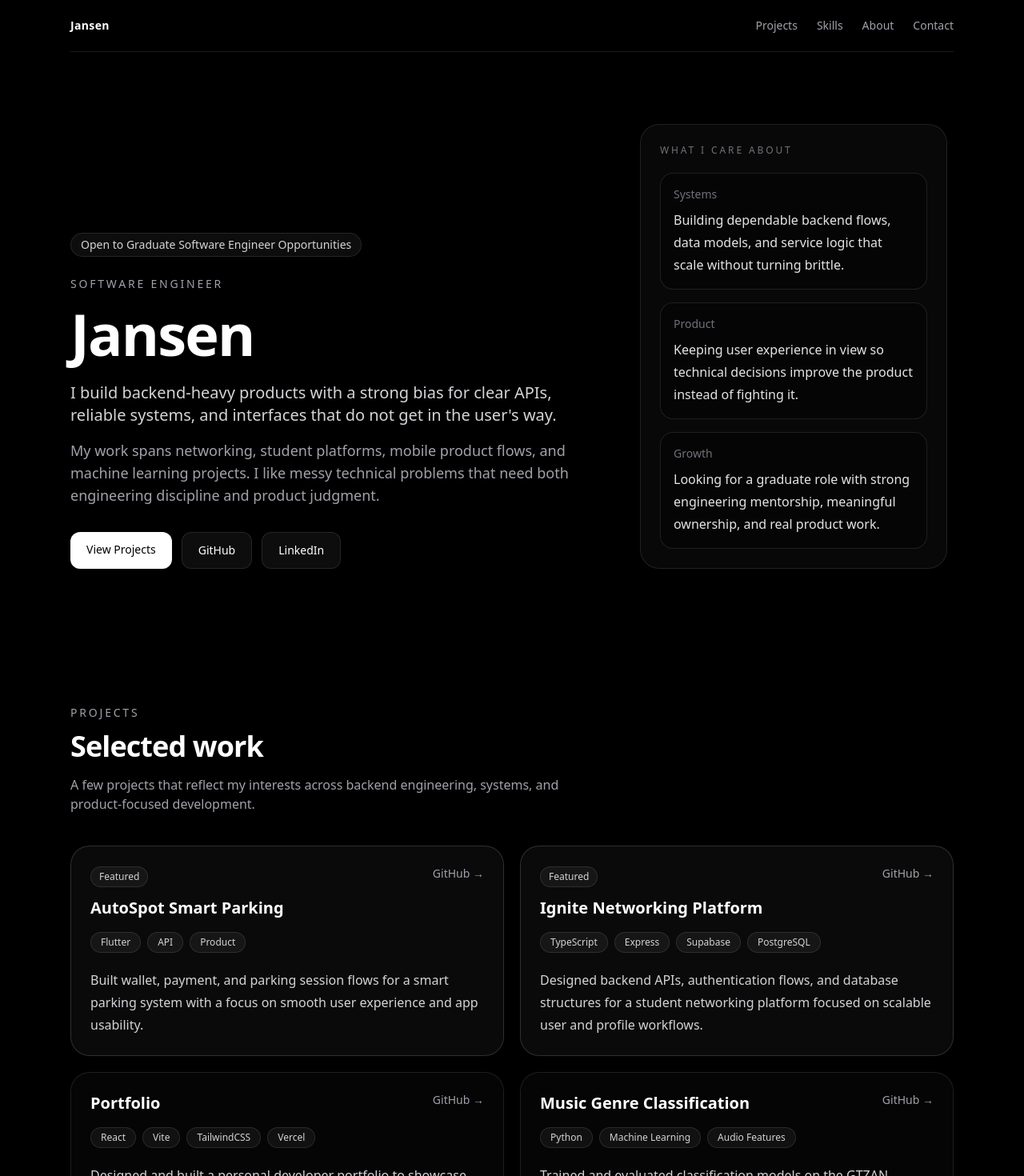
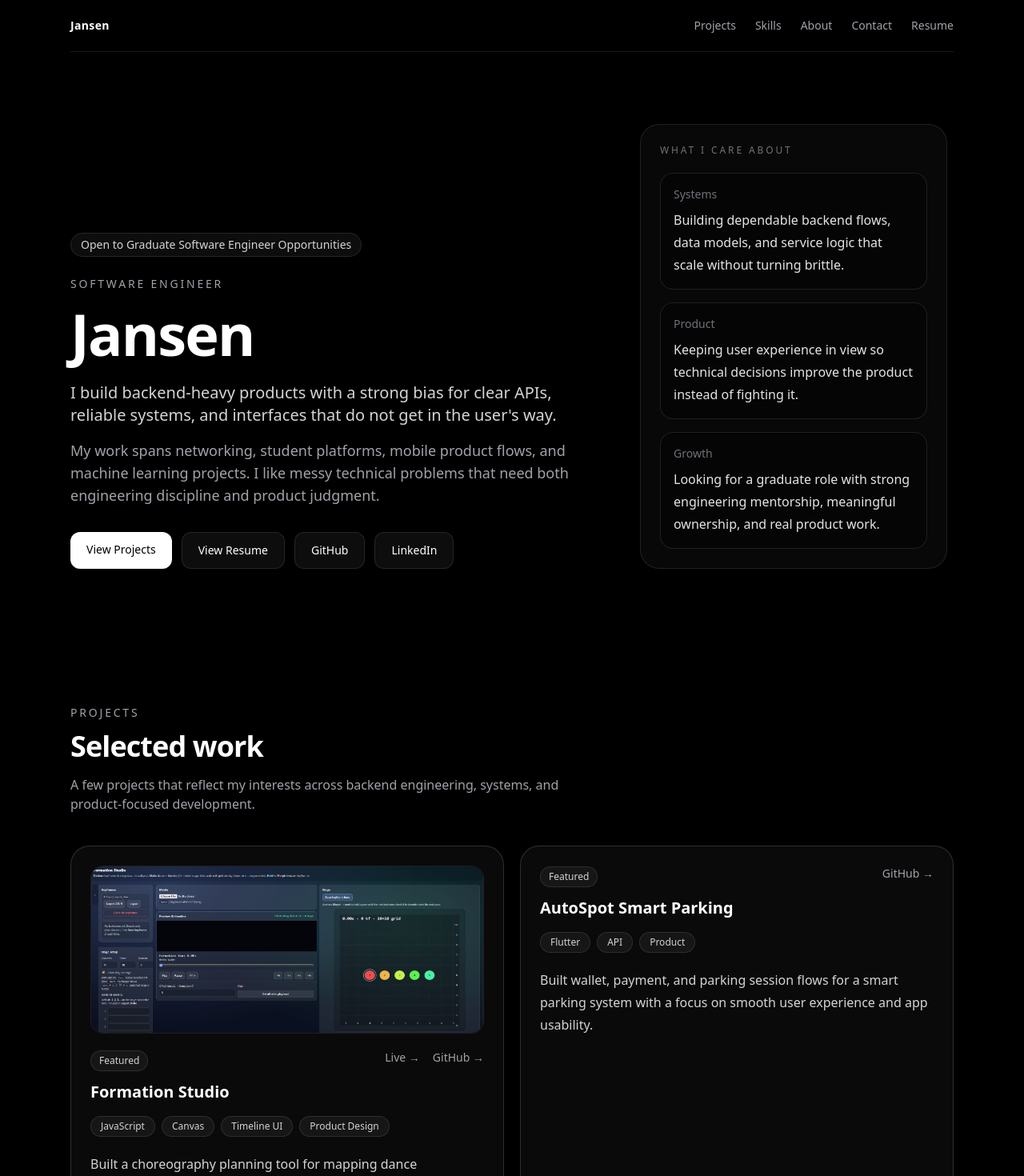
Before and after one commit to watarukeema/portfolio, a React (Vite) app: page / in a window 1280 px wide. Shown: the top 1470 px of the page at 80% size. Built offline with nearby package versions, Linux system fonts and the light colour scheme.

Commit message:
Add Formation Studio and resume to portfolio

```diff
--- a/src/App.jsx
+++ b/src/App.jsx
@@ -11,6 +11,7 @@ import {
 
 export default function App() {
   const [isMobileNavOpen, setIsMobileNavOpen] = useState(false);
+  const resumeHref = "/Resume-Jansen.pdf";
 
   const handleMobileNavClick = () => {
     setIsMobileNavOpen(false);
@@ -40,6 +41,14 @@ export default function App() {
                   {link.label}
                 </a>
               ))}
+              <a
+                href={resumeHref}
+                target="_blank"
+                rel="noreferrer"
+                className="transition hover:text-white"
+              >
+                Resume
+              </a>
             </div>
 
             <button
@@ -70,6 +79,15 @@ export default function App() {
                     {link.label}
                   </a>
                 ))}
+                <a
+                  href={resumeHref}
+                  target="_blank"
+                  rel="noreferrer"
+                  className="rounded-2xl border border-white/10 bg-white/[0.03] px-4 py-3 transition hover:border-white/20 hover:bg-white/[0.06] hover:text-white"
+                  onClick={handleMobileNavClick}
+                >
+                  Resume
+                </a>
               </div>
             </div>
           ) : null}
@@ -110,6 +128,9 @@ export default function App() {
                 <div className="mt-8 flex flex-wrap gap-3">
                   <ActionLink href="#projects" variant="primary">
                     View Projects
+                  </ActionLink>
+                  <ActionLink href={resumeHref} external>
+                    View Resume
                   </ActionLink>
                   {socialLinks.map((link) => (
                     <ActionLink key={link.href} href={link.href} external>
@@ -254,6 +275,9 @@ export default function App() {
                 >
                   Email Me
                 </ActionLink>
+                <ActionLink href={resumeHref} external>
+                  Resume
+                </ActionLink>
                 {socialLinks.map((link) => (
                   <ActionLink key={link.href} href={link.href} external>
                     {link.label}
--- a/src/components/ProjectCard.jsx
+++ b/src/components/ProjectCard.jsx
@@ -7,8 +7,19 @@ export default function ProjectCard({ project }) {
           : "border-white/10 bg-white/[0.02]"
       }`}
     >
+      {project.image ? (
+        <div className="mb-5 overflow-hidden rounded-2xl border border-white/10 bg-black/40">
+          <img
+            src={project.image}
+            alt={project.imageAlt || `${project.title} screenshot`}
+            className="h-52 w-full object-cover object-top transition duration-300 group-hover:scale-[1.02]"
+            loading="lazy"
+          />
+        </div>
+      ) : null}
+
       <div className="flex items-start justify-between gap-4">
-        <div>
+        <div className="min-w-0">
           {project.featured && (
             <span className="mb-3 inline-flex rounded-full border border-white/10 bg-white/5 px-2.5 py-1 text-xs text-zinc-300">
               Featured
@@ -17,14 +28,26 @@ export default function ProjectCard({ project }) {
           <h3 className="text-xl font-semibold text-white">{project.title}</h3>
         </div>
 
+        <div className="flex shrink-0 gap-4 text-sm text-zinc-400">
+          {project.demo ? (
+            <a
+              href={project.demo}
+              target="_blank"
+              rel="noreferrer"
+              className="transition hover:text-white"
+            >
+              Live →
+            </a>
+          ) : null}
           <a
             href={project.github}
             target="_blank"
             rel="noreferrer"
-          className="shrink-0 text-sm text-zinc-400 transition group-hover:text-white"
+            className="transition group-hover:text-white"
           >
             GitHub →
           </a>
+        </div>
       </div>
 
       <div className="mt-4 flex flex-wrap gap-2">
--- a/src/data/portfolio.js
+++ b/src/data/portfolio.js
@@ -14,6 +14,16 @@ export const socialLinks = [
 ];
 
 export const projects = [
+  {
+    title: "Formation Studio",
+    tags: ["JavaScript", "Canvas", "Timeline UI", "Product Design"],
+    desc: "Built a choreography planning tool for mapping dance formations against video or audio, with draggable stage positions, timed keyframes, hold-or-morph transitions, JSON import/export, autosave, and keyboard-based editing controls.",
+    github: "https://github.com/watarukeema/formation-studio",
+    demo: "https://watarukeema.github.io/formation-studio/",
+    image: "/formation-studio-ui.png",
+    imageAlt: "Formation Studio interface showing a dancer formation editor and synced timeline",
+    featured: true,
+  },
   {
     title: "AutoSpot Smart Parking",
     tags: ["Flutter", "API", "Product"],
```
Also changed, not shown: public/formation-studio-ui.png (added), 1 other file (tests, documents, lock files or other folders). Lines whose indentation alone changed are shown as unchanged.
